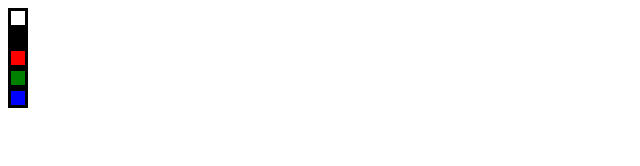
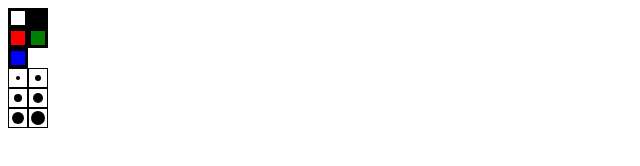
Before and after one commit to Dustin753/Paint_App, a plain HTML site: page index.html in a window 1280 px wide. Shown: the whole page, without its empty margins (0-640 px from the left). Drawn offline with Linux system fonts and the light colour scheme.

Commit message:
Added basic brush size functionality

```diff
--- a/app.js
+++ b/app.js
@@ -21,6 +21,15 @@ const blackButton = document.querySelector("#black-button");
 const redButton = document.querySelector("#red-button");
 const greenButton = document.querySelector("#green-button");
 const blueButton = document.querySelector("#blue-button");
+
+// VARS RELATED TO BRUSH SIZE
+const sizeOne = document.querySelector("#size-1");
+const sizeTwo = document.querySelector("#size-2");
+const sizeThree = document.querySelector("#size-3");
+const sizeFour = document.querySelector("#size-4");
+const sizeFive = document.querySelector("#size-5");
+const sizeSix = document.querySelector("#size-6");
+const sizeMultiplier = 2;
 
 window.addEventListener("load", () => {
   canvas.width = canvas.offsetWidth;
@@ -48,9 +57,13 @@ const drawing = (e) => {
   ctx.stroke();
 }
 
-// METHODS FOR CHOOSING COLORS
+// METHODS FOR BRUSH OPTIONS
 const changeColor = (color) => {
   currentColor = color;
+}
+
+const changeBrushSize = (size) => {
+  brushSize = size;
 }
 
 
@@ -61,8 +74,17 @@ canvas.addEventListener("mousedown", startDrawing);
 canvas.addEventListener("mousemove", drawing);
 canvas.addEventListener("mouseup", stopDrawing);
 
+// change brush stroke color
 whiteButton.addEventListener('click', () => changeColor('white'));
 blackButton.addEventListener('click', () => changeColor('black'));
 redButton.addEventListener('click', () => changeColor('red'));
 greenButton.addEventListener('click', () => changeColor('green'));
 blueButton.addEventListener('click', () => changeColor('blue'));
+
+// change brush stroke size
+sizeOne.addEventListener('click', () => changeBrushSize(1 * sizeMultiplier));
+sizeTwo.addEventListener('click', () => changeBrushSize(2 * sizeMultiplier));
+sizeThree.addEventListener('click', () => changeBrushSize(3 * sizeMultiplier));
+sizeFour.addEventListener('click', () => changeBrushSize(4 * sizeMultiplier));
+sizeFive.addEventListener('click', () => changeBrushSize(5 * sizeMultiplier));
+sizeSix.addEventListener('click', () => changeBrushSize(6 * sizeMultiplier));
--- a/index.html
+++ b/index.html
@@ -12,6 +12,7 @@
   </head>
   <body>
     <div class="app-main">
+      <div class="side-bar">
         <div class="color-palet">
           <div id="white-button" class="color-button"></div>
           <div id="black-button" class="color-button"></div>
@@ -19,6 +20,28 @@
           <div id="green-button" class="color-button"></div>
           <div id="blue-button" class="color-button"></div>
         </div>
+        <div class="brush-size-menu">
+          <div id="size-1" class="brush-size-menu-button">
+            <div></div>
+          </div>
+          <div id="size-2" class="brush-size-menu-button">
+            <div></div>
+          </div>
+          <div id="size-3" class="brush-size-menu-button">
+            <div></div>
+          </div>
+          <div id="size-4" class="brush-size-menu-button">
+            <div></div>
+          </div>
+          <div id="size-5" class="brush-size-menu-button">
+            <div></div>
+          </div>
+          <div id="size-6" class="brush-size-menu-button">
+            <div></div>
+          </div>
+        </div>
+      </div>
+
       <div class="canvas-container">
         <canvas class="my-canvas"></canvas>
       </div>
--- a/styles.css
+++ b/styles.css
@@ -13,12 +13,19 @@ body{
   height: 100%;
 }
 
-.color-palet{
+.side-bar{
   display: flex;
   flex-direction: column;
+  justify-content: flex-start;
+}
 
-  height: 100%;
-  width: 20%;
+.color-palet{
+  display: grid;
+  grid-template-columns: auto auto;
+  row-gap: 0;
+
+  height: auto;
+  width: 100%;
 }
 
 .color-palet div{
@@ -48,6 +55,69 @@ body{
   background-color: red;
 }
 
+.brush-size-menu{
+  display: grid;
+  grid-template-columns: auto auto;
+  row-gap: 0;
+
+  height: auto;
+  width: 100%;
+}
+
+.brush-size-menu-button{
+  display: flex;
+  justify-content: center;
+  align-items: center;
+
+  border: solid 1px black;
+  height: 20px;
+  width: 20px;
+}
+
+#size-1 div{
+  background-color: black;
+  height: 4px;
+  width: 4px;
+  border-radius: 16px;
+}
+
+#size-2 div{
+  background-color: black;
+  height: 6px;
+  width: 6px;
+  border-radius: 16px;
+}
+
+#size-3 div{
+  background-color: black;
+  height: 8px;
+  width: 8px;
+  border-radius: 16px;
+}
+
+#size-4 div{
+  background-color: black;
+  height: 10px;
+  width: 10px;
+  border-radius: 16px;
+}
+
+#size-5 div{
+  background-color: black;
+  height: 12px;
+  width: 12px;
+  border-radius: 16px;
+}
+
+#size-6 div{
+  background-color: black;
+  height: 14px;
+  width: 14px;
+  border-radius: 16px;
+}
+
+
+
 .canvas-container{
   height: 100%;
   width: 80%;
```
Lines whose indentation alone changed are shown as unchanged.
